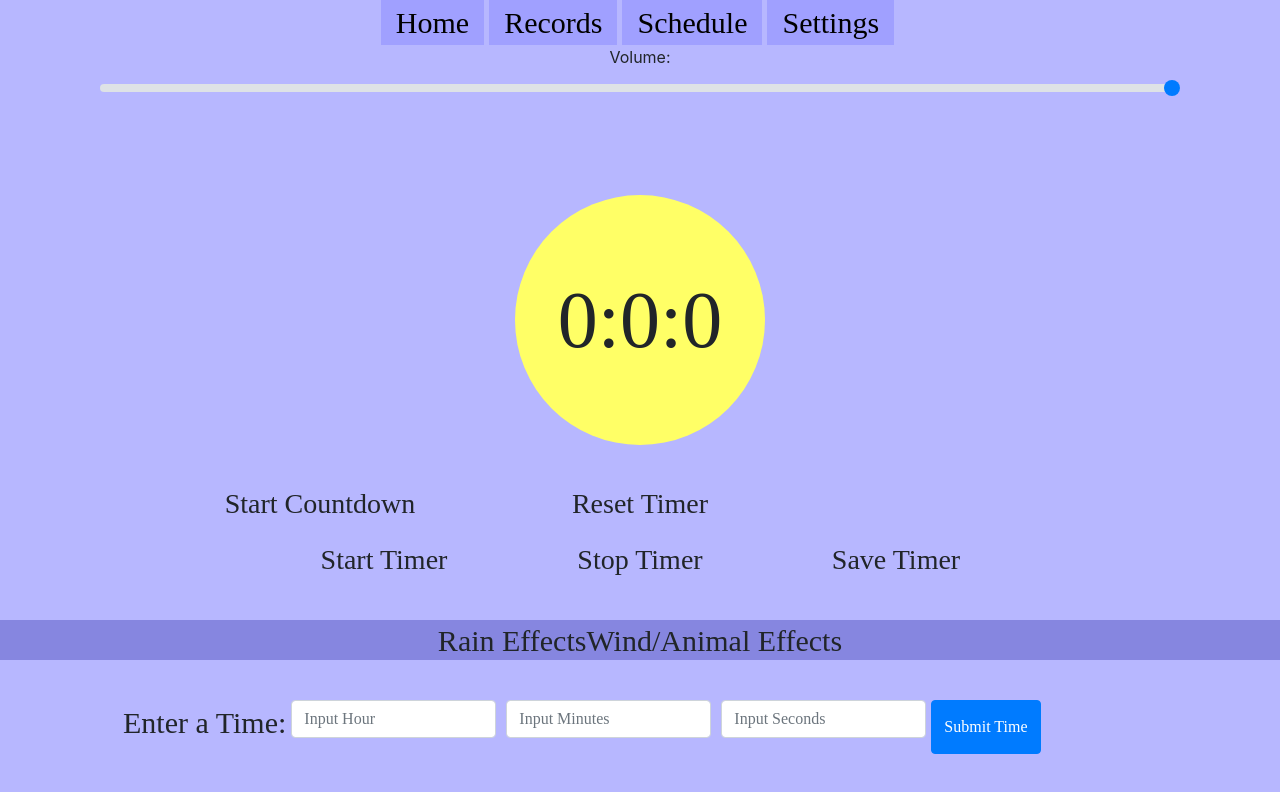
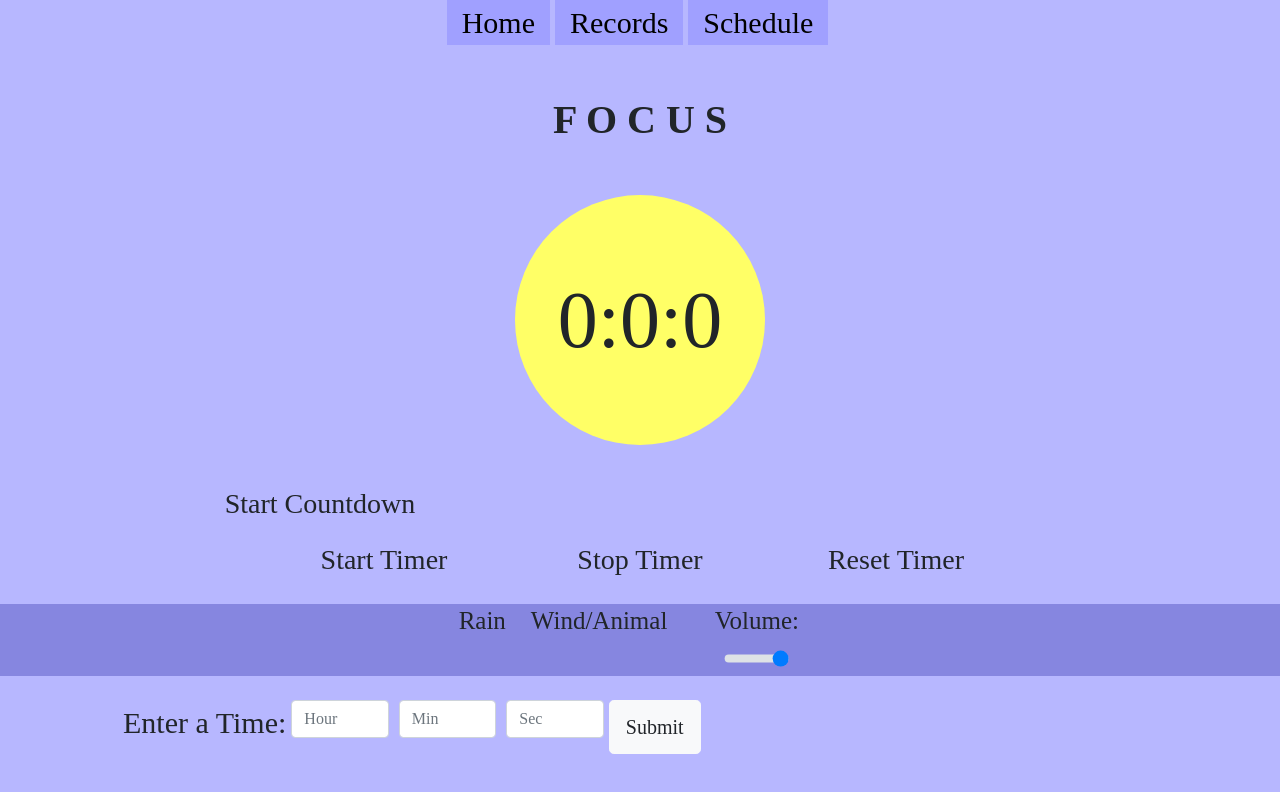
Before and after one commit to FrankBaj/FOCUS_PUBLIC, a React (Create React App) app: page /Records in a window 1280 px wide. Shown: the top 792 px of the page. Built offline with nearby package versions, Linux system fonts and the light colour scheme.

Commit message:
Almost Done

```diff
--- a/src/App.js
+++ b/src/App.js
@@ -45,20 +45,11 @@ class App extends React.Component{
                 </div>
               </NavLink>
 
-              <NavLink to="/Settings">
-                <div class="Nav-Elem">
-                  <Col sm={2}>
-                      <span class="text">Settings</span>
-                  </Col>
-                </div>
-              </NavLink>
-
          </Row>
          <Switch>
             <Route exact path="/" component={Main} />
             <Route path="/Records" component={Records}   />
             <Route path="/Schedule" component={Schedule}   />
-            <Route path="/Settings" component={Settings}   />
          </Switch>
         </Router>
       </Container>
--- a/src/Main.css
+++ b/src/Main.css
@@ -31,7 +31,7 @@
 
 #text{
     position: fixed;
-    top: 50%;
+    top: 60%;
     left: 50%;
     transform: translate(-50%, -50%);
     font-family: 'Microsoft Yi Baiti';
@@ -53,6 +53,11 @@
     transform: translate(-50%, -50%);
     font-family: 'Microsoft Yi Baiti';
     font-size: 28px;
+    cursor: pointer;
+}
+
+#time-text1:hover{
+    background-color: rgba(153,153,255,0.75) ;
 }
 
 #time-text2{
@@ -62,7 +67,13 @@
     transform: translate(-50%, -50%);
     font-family: 'Microsoft Yi Baiti';
     font-size: 28px;
+    cursor: pointer;
 }
+
+#time-text2:hover{
+    background-color: rgba(153,153,255,0.75) ;
+}
+
 #time-text3{
     position: fixed;
     top: 70%;
@@ -70,7 +81,13 @@
     transform: translate(-50%, -50%);
     font-family: 'Microsoft Yi Baiti';
     font-size: 28px;
+    cursor: pointer;
 }
+
+#time-text3:hover{
+    background-color: rgba(153,153,255,0.75) ;
+}
+
 #time-text4{
     position: fixed;
     top: 63%;
@@ -78,6 +95,11 @@
     transform: translate(-50%, -50%);
     font-family: 'Microsoft Yi Baiti';
     font-size: 28px;
+    cursor: pointer;
+}
+
+#time-text4:hover{
+    background-color: rgba(153,153,255,0.75) ;
 }
 
 #time-text5{
@@ -87,6 +109,11 @@
     transform: translate(-50%, -50%);
     font-family: 'Microsoft Yi Baiti';
     font-size: 28px;
+    cursor: pointer;
+}
+
+#time-text5:hover{
+    background-color: rgba(153,153,255,0.75) ;
 }
 
 #bottom{
@@ -94,11 +121,11 @@
     top: 80%;
     left: 50%;
     width: 100%;
-    height: 5%;
+    height: 9%;
     transform: translate(-50%, -50%);
     background: rgb(102,102,204,0.6) ;
     font-family: 'Microsoft Yi Baiti';
-    font-size: 30px;
+    /* font-size: 30px; */
 }
 #below_bottom{
     position: fixed;
@@ -109,6 +136,32 @@
     transform: translate(-50%, -50%);
     font-family: 'Microsoft Yi Baiti';
     font-size: 30px;
+}
+
+#time_label{
+    ;
+}
+
+#slider{
+    width: 50%;
+}
+
+#sound_buttons{
+    padding-right: 10px;
+    font-size: 25px;
+    cursor: pointer;
+}
+
+#sound_elements{
+    font-size: 25px;
+    cursor: pointer;
+}
+
+#sound_List{
+    list-style-type: none;
+    padding: 0;
+    margin: 0;
+    left: 70%
 }
 
 @media screen and (max-width: 640px) {
--- a/src/Main.js
+++ b/src/Main.js
@@ -1,13 +1,17 @@
 import React from 'react';
 import './Main.css'
 import 'bootstrap/dist/css/bootstrap.min.css';
+
 import Container from 'react-bootstrap/Container';
 import Row from 'react-bootstrap/Row';
 import Col from 'react-bootstrap/Col';
 import Form from 'react-bootstrap/Form';
 import Button from 'react-bootstrap/Button';
+import ListGroup from 'react-bootstrap/ListGroup';
+
 import rainEffects from './rainEffects.mp3';
-import wind_animal_Effects from './wind_Animal_Sound.mp3'
+import wind_animal_Effects from './wind_Animal_Sound.mp3';
+import {Dropdown } from 'react-bootstrap';
 
 export default class Main extends React.Component{
   constructor(props){
@@ -127,10 +131,10 @@ export default class Main extends React.Component{
       if(this.state.selectedTrack !== prevState.selectedTrack){
         let track;
         switch(this.state.selectedTrack){
-        case "Rain Effects":
+          case "Rain":
             track = rainEffects;
           break;
-        case "Wind/Animal Effects":
+          case "Wind/Animal":
             track = wind_animal_Effects;
           break;
           default:
@@ -148,7 +152,7 @@ export default class Main extends React.Component{
         } else if (this.state.player === "stopped"){
           this.player.pause();
           this.player.currenttime = 0;
-        this.setState({selectedtrack: null});
+          this.setState({selectedTrack: null});
         } else if (
           this.state.player === "playing" &&
           prevState.player === "paused"
@@ -160,22 +164,22 @@ export default class Main extends React.Component{
 
   changeVolume(e){
     e.preventDefault();
-    // const newVol = this.state.vol;
-    // this.setState({
-    //   vol: e.target.value
-    // });
     this.player.volume = e.target.value;
   }
 
     render(){
-      const list = [{id: 1, title: "Rain Effects"}, {id: 2, title: "Wind/Animal Effects"}].map(item => {
+      const list = [{id: 1, title: "Rain"}, {id: 2, title: "Wind/Animal"}].map(item => {
         return(
-          <span
+          <ul
+            id = "sound_List"
             key={item.id}
-            onClick={() => this.setState({selectedTrack: item.title})}
+            onClick={() =>
+            this.setState({selectedTrack: item.title})}
           >
-            {item.title}
+            <span id = "sound_elements">
+              {item.title} &nbsp; &nbsp;
             </span>
+          </ul>
         );
       });
       return(
@@ -184,7 +188,7 @@ export default class Main extends React.Component{
             <div>
               <Row>
                 <Col>
-                  {/* <span id="title"> F O C U S </span> */}
+                  <span id="title"> F O C U S </span>
                 </Col>
               </Row>
             </div>
@@ -199,19 +203,32 @@ export default class Main extends React.Component{
               </Row>
             </div>
 
+            {/* <div>
+              <Dropdown>
+                <Dropdown.Toggle>
+                  Normal Timer Options
+                </Dropdown.Toggle>
+                <Dropdown.Menu>
+                  <Dropdown.Item onClick={this.handleTimerStart}>Start Timer</Dropdown.Item>
+                  <Dropdown.Item onClick={this.handleTimerStop}>Stop Timer</Dropdown.Item>
+                  <Dropdown.Item onClick={this.handleTimerReset}>Reset Timer</Dropdown.Item>
+                </Dropdown.Menu>
+              </Dropdown>
+            </div> */}
+
             <div id="time-opt">
               <Row>
                 <Col>
                   <span id="time-text1" onClick={this.handleTimerStart}>Start Timer</span>
                 </Col>
-                <Col>
+                {/* <Col>
                   <span id="time-text3" onClick={this.handleTimerSave}>Save Timer</span>
-                </Col>
+                </Col> */}
                 <Col>
                   <span id="time-text2" onClick={this.handleTimerStop}>Stop Timer</span>
                 </Col>
                 <Col>
-                  <span id="time-text4" onClick={this.handleTimerReset}>Reset Timer</span>
+                  <span id="time-text3" onClick={this.handleTimerReset}>Reset Timer</span>
                 </Col>
                 <Col>
                   <span id="time-text5" onClick={this.countDownTimer}>Start Countdown</span>
@@ -223,35 +240,14 @@ export default class Main extends React.Component{
               <Row>
                 <Col>
                   <span id="text">
+                  <div>
+                    <span>
+                      <ListGroup horizontal>
                         {list}
-                      <br/>
-                      {this.state.player === "paused" && (
-                        <span onClick={() => this.setState({player: "playing"})}>
-                          Play
-                        </span>
-                      )}
-                      {this.state.player === "playing" && (
-                        <span onClick={() => this.setState({player: "paused"})}>
-                          Pause
-                        </span>
-                      )}
-                      {this.state.player === "playing" || this.state.player === "paused" ? (
-                        <span onClick={() => this.setState({player: "playing"})}>
-                          Stop
-                        </span>
-                      ) : (
-                        ""
-                      )}
-                    <audio ref={ref => this.player = ref}/>
-                  </span>
-                </Col>
-              </Row>
-            </div>
-
                         <Form>
+                          <Form.Label id="sound_elements" >Volume:</Form.Label>
                             <Form.Group controlId="formBasicRangeCustom">
-                <Form.Label>Volume:</Form.Label>
-                <Form.Control
+                              <Form.Control id ="slider"
                                 type="range"
                                 min = '0.0'
                                 max = '1.0'
@@ -262,38 +258,63 @@ export default class Main extends React.Component{
                               />
                             </Form.Group>
                         </Form>
+                        {this.state.player === "paused" && (
+                          <span id="sound_buttons" onClick={() => this.setState({player: "playing"})}>
+                            Play
+                          </span>
+                        )}
+                        {this.state.player === "playing" && (
+                          <span id="sound_buttons" onClick={() => this.setState({player: "paused"})}>
+                            Pause
+                          </span>
+                        )}
+                        {/* {this.state.player === "playing" || this.state.player === "paused" ? (
+                          <span id="sound_buttons" onClick={() => this.setState({player: "playing"})}>
+                            Stop
+                          </span>
+                        ) : (
+                          ""
+                        )}  */}
+                      </ListGroup>
+                      <audio ref={ref => this.player = ref}/>
+                    </span>
+                  </div>
+                  </span>
+                </Col>
+              </Row>
+            </div>
 
             <div id="below_bottom">
               <Row>
                 <Col>
                   <Form onSubmit={this.submitTime}>
                     <Form.Row>
-                    <Form.Label>Enter a Time:</Form.Label>
-                      <Form.Group as={Col} sm="2">
+                    <Form.Label id="time_label">Enter a Time:</Form.Label>
+                      <Form.Group as={Col} sm="1">
                         <Form.Control
                           type ="text"
-                          placeholder = "Input Hour"
+                          placeholder = "Hour"
                           defaultValue = {this.state.setHours}
                           onChange = {(e) => this.setState({setHours: e.target.value})}
                         />
                       </Form.Group>
-                      <Form.Group as={Col} sm="2">
+                      <Form.Group as={Col} sm="1">
                         <Form.Control
                           type ="text"
-                          placeholder = "Input Minutes"
+                          placeholder = "Min"
                           defaultValue = {this.state.setMin}
                           onChange = {(e) => this.setState({setMin: e.target.value})}
                         />
                       </Form.Group>
-                      <Form.Group as={Col} sm="2">
+                      <Form.Group as={Col} sm="1">
                         <Form.Control
                           type ="text"
-                          placeholder = "Input Seconds"
+                          placeholder = "Sec"
                           defaultValue = {this.state.setSec}
                           onChange = {(e) => this.setState({setSec: e.target.value})}
                         />
                       </Form.Group>
-                      <Button type="submit" value="Submit">Submit Time</Button>
+                      <Button variant="light" size="lg" type="submit" value="Submit">Submit</Button>
                     </Form.Row>
                   </Form>
                 </Col>
--- a/src/Records.js
+++ b/src/Records.js
@@ -95,7 +95,7 @@ export default class Records extends React.Component{
     this.state = {
       data:
             [{
-              date: '2020/08/01',
+              date: '2020/08/22',
               type: 'Meditation',
               time: '00:01:30'
             },{
@@ -106,6 +106,18 @@ export default class Records extends React.Component{
               date: '2020/11/01',
               type: 'Meditation',
               time: '00:10:30'
+            },{
+              date: '2020/09/15',
+              type: 'Concentration',
+              time: '02:10:30'
+            },{
+              date: '2020/07/18',
+              type: 'Meditation',
+              time: '00:22:30'
+            },{
+              date: '2020/11/15',
+              type: 'Concentration',
+              time: '00:50:30'
             }]
     }
   }
@@ -155,14 +167,6 @@ export default class Records extends React.Component{
           <Container>
             <Row>
               <Col>
-              <div id="sort">
-                Order By:
-              </div>
-              </Col>
-            </Row>
-
-            <Row>
-              <Col>
                 <div id='table'>
                   <Table
                     data={data}
```
Lines whose indentation alone changed are shown as unchanged.
